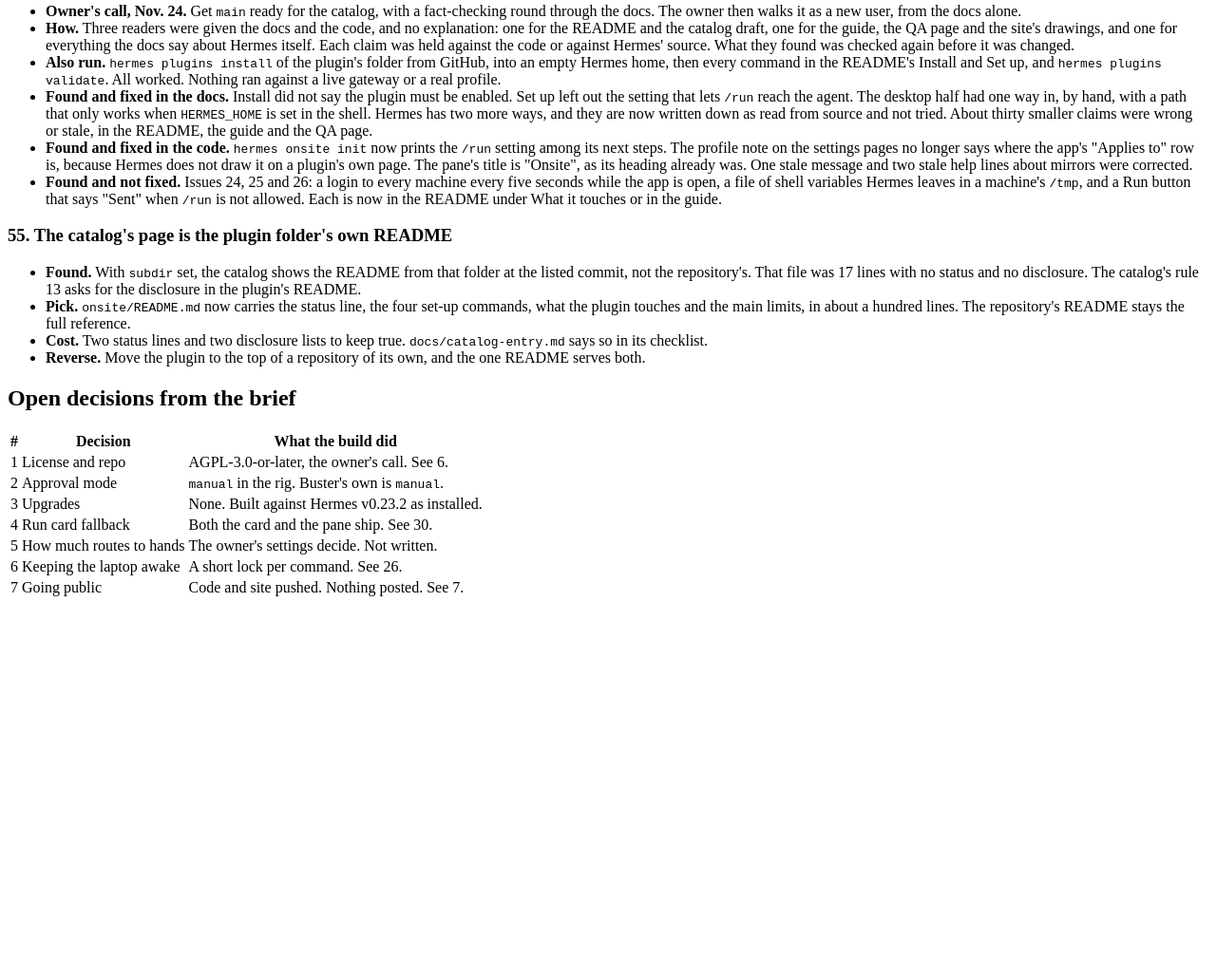
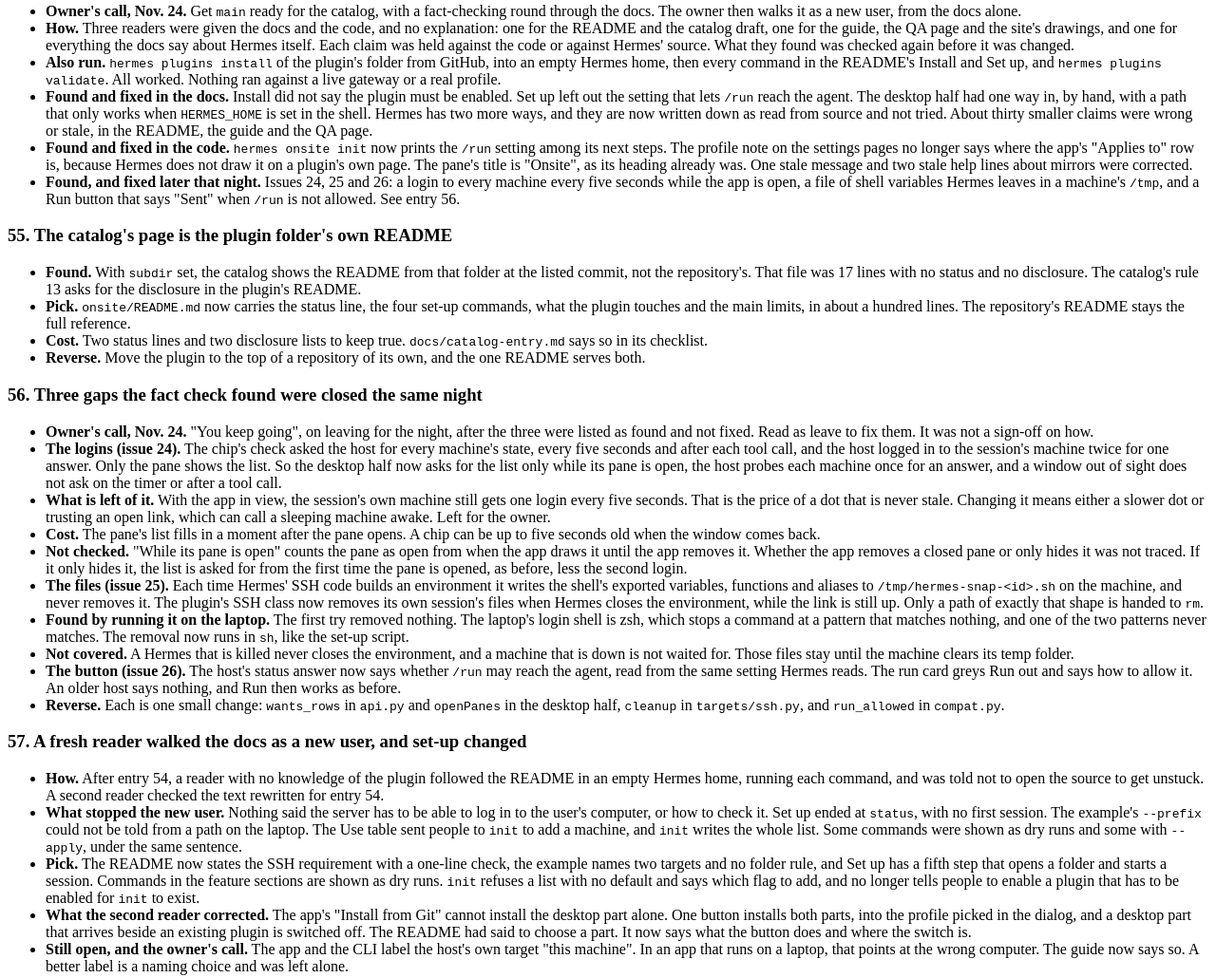
Before and after one commit to saxby-tools/hermes-onsite, an Eleventy site: page DECISIONS.md in a window 1280 px wide. Shown: the part 9284-10314 px from the top of the page at 95% size. Before the commit the page ends 9923 px from the top, so only its background shows below. Built offline with nearby package versions, Linux system fonts and the light colour scheme; Eleventy itself is replaced by a stand-in of ours; files that its build step writes are made by us from their sources.

Commit message:
docs(decisions): record the three fixes and the new-user walk
Entries 56 and 57: how issues 24 to 26 were closed and what is left of the first, and what a reader following the docs cold could not do.

Co-Authored-By: Claude Fable 5.2 <noreply@anthropic.com>

```diff
--- a/DECISIONS.md
+++ b/DECISIONS.md
@@ -906,11 +906,11 @@ Written Nov. 22, 2026, against Hermes v0.23.2.
   because Hermes does not draw it on a plugin's own page. The pane's
   title is "Onsite", as its heading already was. One stale message
   and two stale help lines about mirrors were corrected.
-- **Found and not fixed.** Issues 24, 25 and 26: a login to every
-  machine every five seconds while the app is open, a file of shell
-  variables Hermes leaves in a machine's `/tmp`, and a Run button
-  that says "Sent" when `/run` is not allowed. Each is now in the
-  README under What it touches or in the guide.
+- **Found, and fixed later that night.** Issues 24, 25 and 26: a
+  login to every machine every five seconds while the app is open, a
+  file of shell variables Hermes leaves in a machine's `/tmp`, and a
+  Run button that says "Sent" when `/run` is not allowed. See entry
+  56.
 
 ### 55. The catalog's page is the plugin folder's own README
 
@@ -927,6 +927,82 @@ Written Nov. 22, 2026, against Hermes v0.23.2.
 - **Reverse.** Move the plugin to the top of a repository of its
   own, and the one README serves both.
 
+### 56. Three gaps the fact check found were closed the same night
+
+- **Owner's call, Nov. 24.** "You keep going", on leaving for the
+  night, after the three were listed as found and not fixed. Read as
+  leave to fix them. It was not a sign-off on how.
+- **The logins (issue 24).** The chip's check asked the host for
+  every machine's state, every five seconds and after each tool
+  call, and the host logged in to the session's machine twice for
+  one answer. Only the pane shows the list. So the desktop half now
+  asks for the list only while its pane is open, the host probes
+  each machine once for an answer, and a window out of sight does
+  not ask on the timer or after a tool call.
+- **What is left of it.** With the app in view, the session's own
+  machine still gets one login every five seconds. That is the price
+  of a dot that is never stale. Changing it means either a slower
+  dot or trusting an open link, which can call a sleeping machine
+  awake. Left for the owner.
+- **Cost.** The pane's list fills in a moment after the pane opens.
+  A chip can be up to five seconds old when the window comes back.
+- **Not checked.** "While its pane is open" counts the pane as open
+  from when the app draws it until the app removes it. Whether the
+  app removes a closed pane or only hides it was not traced. If it
+  only hides it, the list is asked for from the first time the pane
+  is opened, as before, less the second login.
+- **The files (issue 25).** Each time Hermes' SSH code builds an
+  environment it writes the shell's exported variables, functions
+  and aliases to `/tmp/hermes-snap-<id>.sh` on the machine, and
+  never removes it. The plugin's SSH class now removes its own
+  session's files when Hermes closes the environment, while the link
+  is still up. Only a path of exactly that shape is handed to `rm`.
+- **Found by running it on the laptop.** The first try removed
+  nothing. The laptop's login shell is zsh, which stops a command at
+  a pattern that matches nothing, and one of the two patterns never
+  matches. The removal now runs in `sh`, like the set-up script.
+- **Not covered.** A Hermes that is killed never closes the
+  environment, and a machine that is down is not waited for. Those
+  files stay until the machine clears its temp folder.
+- **The button (issue 26).** The host's status answer now says
+  whether `/run` may reach the agent, read from the same setting
+  Hermes reads. The run card greys Run out and says how to allow it.
+  An older host says nothing, and Run then works as before.
+- **Reverse.** Each is one small change: `wants_rows` in `api.py`
+  and `openPanes` in the desktop half, `cleanup` in
+  `targets/ssh.py`, and `run_allowed` in `compat.py`.
+
+### 57. A fresh reader walked the docs as a new user, and set-up changed
+
+- **How.** After entry 54, a reader with no knowledge of the plugin
+  followed the README in an empty Hermes home, running each command,
+  and was told not to open the source to get unstuck. A second
+  reader checked the text rewritten for entry 54.
+- **What stopped the new user.** Nothing said the server has to be
+  able to log in to the user's computer, or how to check it. Set up
+  ended at `status`, with no first session. The example's `--prefix`
+  could not be told from a path on the laptop. The Use table sent
+  people to `init` to add a machine, and `init` writes the whole
+  list. Some commands were shown as dry runs and some with
+  `--apply`, under the same sentence.
+- **Pick.** The README now states the SSH requirement with a
+  one-line check, the example names two targets and no folder rule,
+  and Set up has a fifth step that opens a folder and starts a
+  session. Commands in the feature sections are shown as dry runs.
+  `init` refuses a list with no default and says which flag to add,
+  and no longer tells people to enable a plugin that has to be
+  enabled for `init` to exist.
+- **What the second reader corrected.** The app's "Install from Git"
+  cannot install the desktop part alone. One button installs both
+  parts, into the profile picked in the dialog, and a desktop part
+  that arrives beside an existing plugin is switched off. The README
+  had said to choose a part. It now says what the button does and
+  where the switch is.
+- **Still open, and the owner's call.** The app and the CLI label
+  the host's own target "this machine". In an app that runs on a
+  laptop, that points at the wrong computer. The guide now says so.
+  A better label is a naming choice and was left alone.
+
 ## Open decisions from the brief
 
 | # | Decision | What the build did |
```
